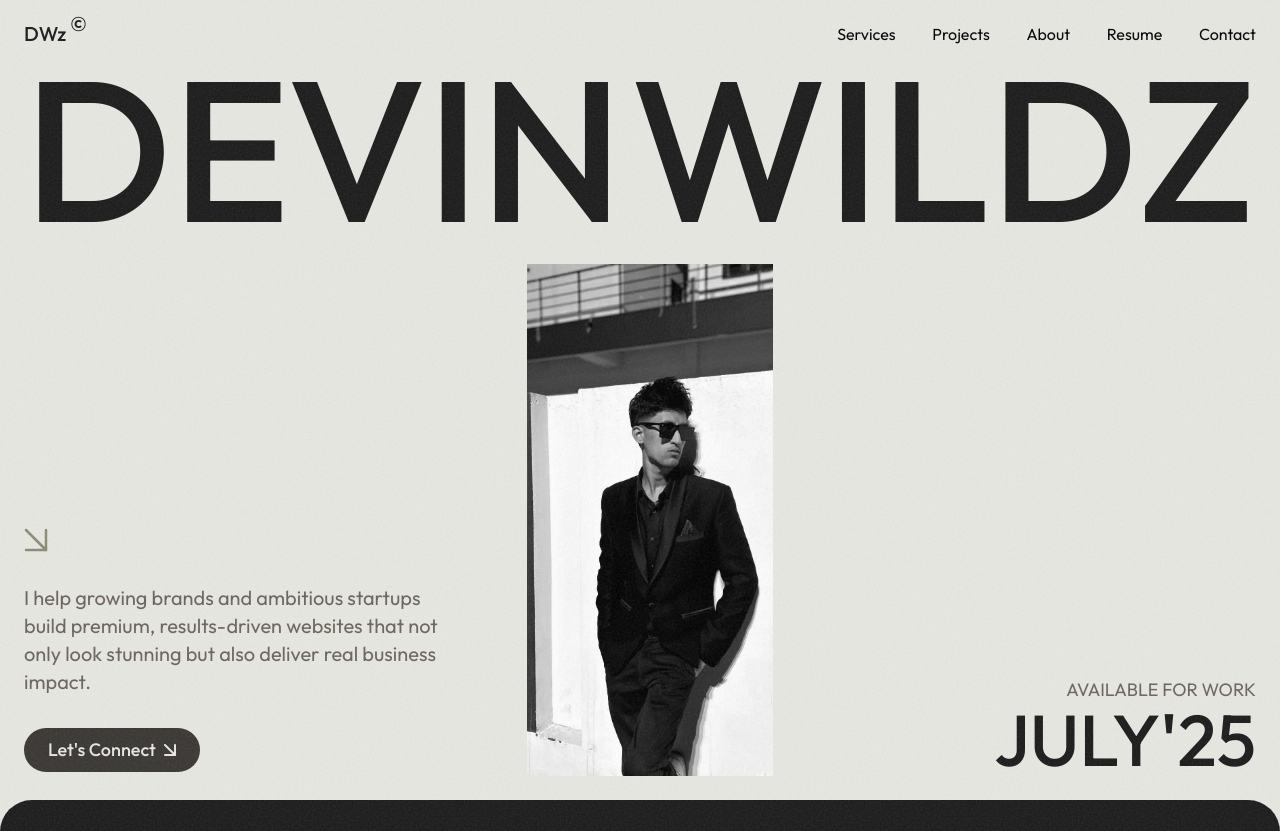
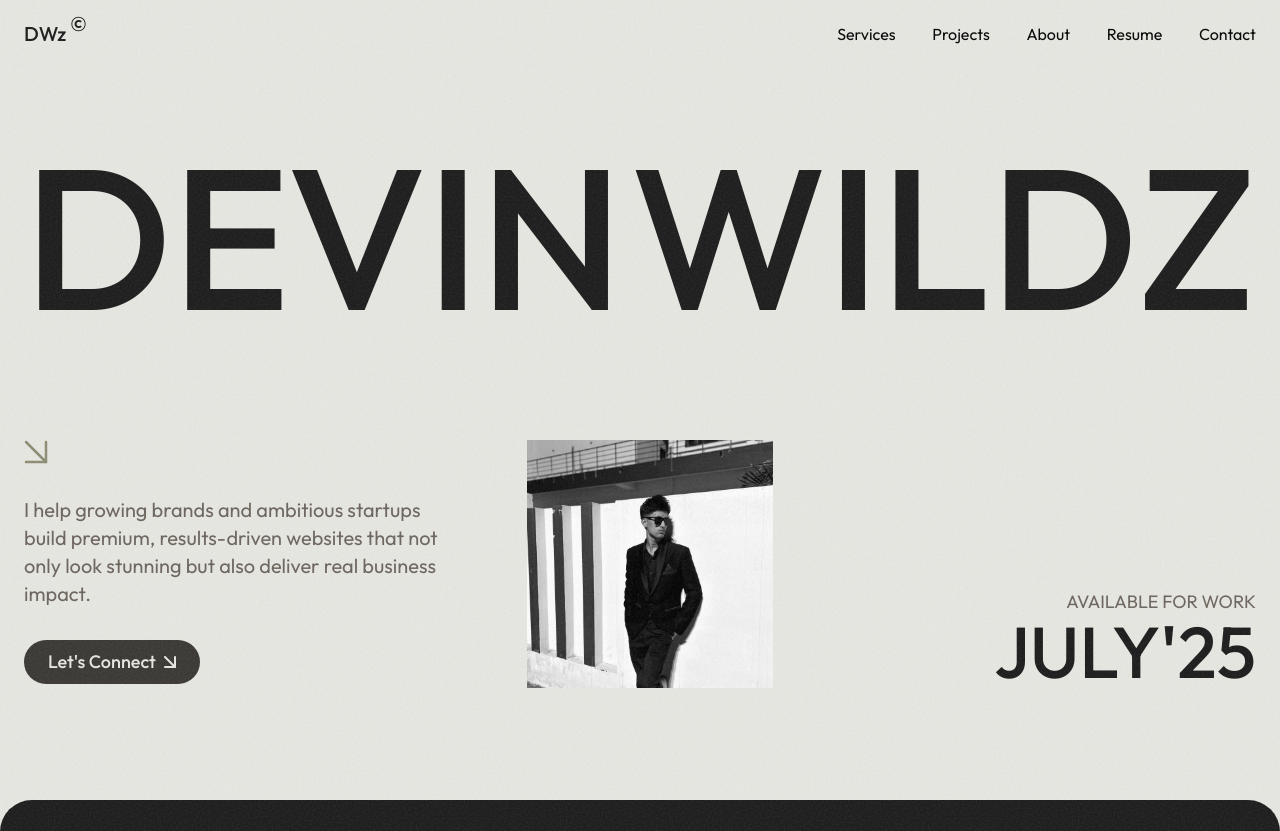
Before and after one commit to devinwildz/Portfolio, a website: page index.html in a window 1280 px wide. Shown: the top 831 px of the page. Drawn offline with nearby package versions, Linux system fonts and the light colour scheme; files that its build step writes are made by us from their sources; a script that the page names is missing.

Commit message:
image fixing

```diff
--- a/index.html
+++ b/index.html
@@ -145,7 +145,7 @@
                                 class="second-heading text-[14vw] md:text-[15vw] text-[#1A1A1A] xl:text-[12.5rem] font-medium ">WILDZ</span>
                         </div>
                     </div>
-                    <div class="bottom-section items-end w-full flex justify-between flex-wrap h-full lg:min-h-auto lg:h-full">
+                    <div class="bottom-section items-end w-full flex justify-between flex-wrap ">
                         <div class="top-heading block md:hidden w-full">
                             <h1 class="first-heading text-[#1A1A1A] text-[14vw] font-medium w-full"> DEVIN WILDZ</h1>
                         </div>
```
